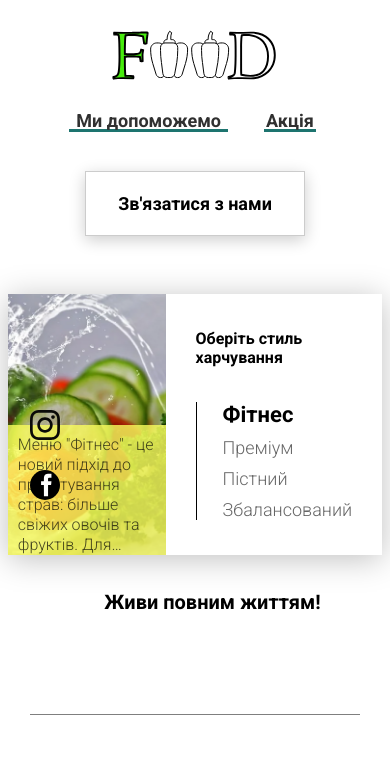
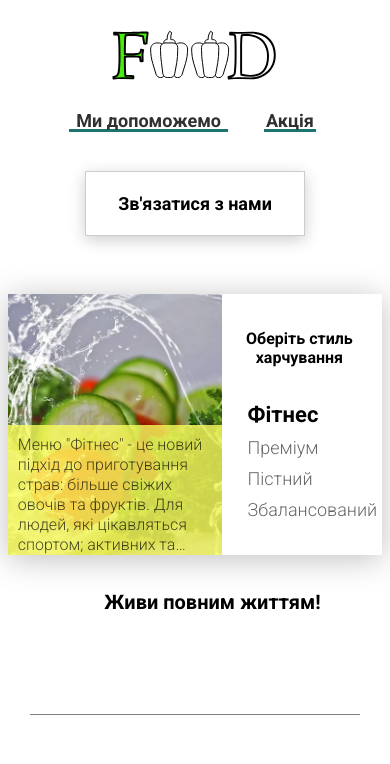
Before and after one commit to mux-mux/food, a website: page index.html in a window 390 px wide. Shown: the top 764 px of the page. Drawn offline with Linux system fonts and the light colour scheme; no server answers.

Commit message:
fix carousel mobile styles

```diff
--- a/scss/blocks/preview/_preview.scss
+++ b/scss/blocks/preview/_preview.scss
@@ -56,14 +56,27 @@
   width: 280px;
   padding: 35px 30px;
   background-color: #fff;
+
+  @media screen and (max-width: 576px) {
+    padding: 35px 5px 35px 0;
+  }
+
   h3 {
     font-weight: bold;
     font-size: 16px;
+
+    @media screen and (max-width: 576px) {
+      text-align: center;
+    }
   }
   &__items {
     margin-top: 35px;
     padding-left: 26px;
     border-left: 1px solid black;
+
+    @media screen and (max-width: 576px) {
+      border-left: none;
+    }
   }
   &__item {
     font-weight: bold;
--- a/scss/blocks/sidepanel/_sidepanel.scss
+++ b/scss/blocks/sidepanel/_sidepanel.scss
@@ -8,6 +8,10 @@
   flex-direction: column;
   justify-content: space-between;
   align-items: center;
+
+  @media screen and (max-width: 576px) {
+    display: none;
+  }
 
   &__text {
     width: 120px;
```
Also changed, not shown: css/style.css.
